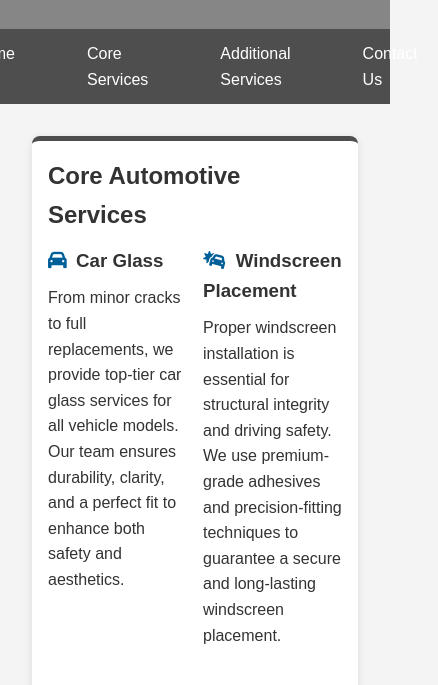
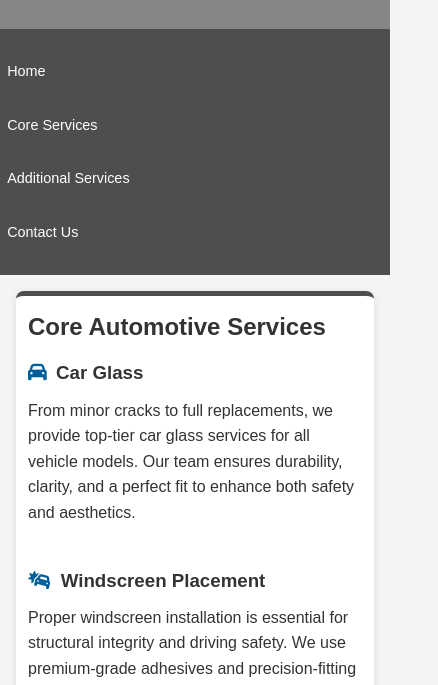
Before and after one commit to DevanDimo/windstreak-services, a plain HTML site: page index.html in a window 390 px wide. Shown: the part 70-755 px from the top of the page, 438 px wide, since content can reach past the window. Drawn offline with Linux system fonts and the light colour scheme; a small style sheet from the web is missing.

Commit message:
index.html

```diff
--- a/index.html
+++ b/index.html
@@ -13,7 +13,6 @@
 h1, h2, h3 { margin-bottom: .5em; }
 header { background: #868686; color: #fff; padding: 1em 2em; text-align: center; }
 main { padding: 2em; max-width: 1200px; margin: auto; }
-
 
 nav { background: #4e4e4e; }
 nav ul { list-style: none; display: flex; justify-content: center; }
@@ -34,13 +33,10 @@
   to   { opacity: 1; transform: translateY(0); }
 }
 
-
 section { margin-bottom: 3em; padding: 1em; background: #fff; border-radius: 8px; box-shadow: 0 2px 8px rgba(0,0,0,0.1); }
-
 
 #core-services { border-top: 5px solid #4e4e4e; }
 #additional-services { border-top: 5px solid #4e4e4e; background: #e3e3e3; }
-
 
 .service-icon { margin-right: 0.5em; color: #005f99; }
 
@@ -51,18 +47,15 @@
   to   { opacity: 1; transform: translateY(0); }
 }
 
-
 .gallery { display: flex; flex-wrap: wrap; gap: 1em; justify-content: center; }
 .gallery img {
   width: 240px; height: 160px; object-fit: cover;
   border-radius: 4px; box-shadow: 0 2px 6px rgba(0,0,0,0.15);
-
 }
 @keyframes rotate3D {
   from { transform: perspective(500px) rotateY(0deg); }
   to   { transform: perspective(500px) rotateY(15deg) rotateX(5deg); }
 }
-
 
 #contact { text-align: center; padding: 2em 1em; background: #4e4e4e; color: #fff; border-radius: 8px; animation: slideIn 1s ease forwards; }
 #contact p { margin: .5em 0; font-size: 1.1em; }
@@ -71,9 +64,23 @@
   to   { opacity: 1; transform: translateY(0); }
 }
 
-
 .flex { display: flex; gap: 1em; flex-wrap: wrap; }
 .flex article { flex: 1 1 calc(50% - 1em); }
+
+/* Responsive additions (unchanged original code above) */
+@media (max-width: 768px) {
+  nav ul { flex-direction: column; padding: 1em 0; }
+  nav li { margin: 0.5em 0; }
+  .gallery img { width: 100%; height: auto; max-width: 300px; }
+  .flex article { flex: 1 1 100%; }
+}
+
+@media (max-width: 480px) {
+  header { padding: 1em; }
+  main { padding: 1em; }
+  nav a { padding: 0.5em; font-size: 0.9em; }
+  section { padding: 0.75em; }
+}
   </style>
 </head>
 <body>
```
Lines whose indentation alone changed are shown as unchanged.
